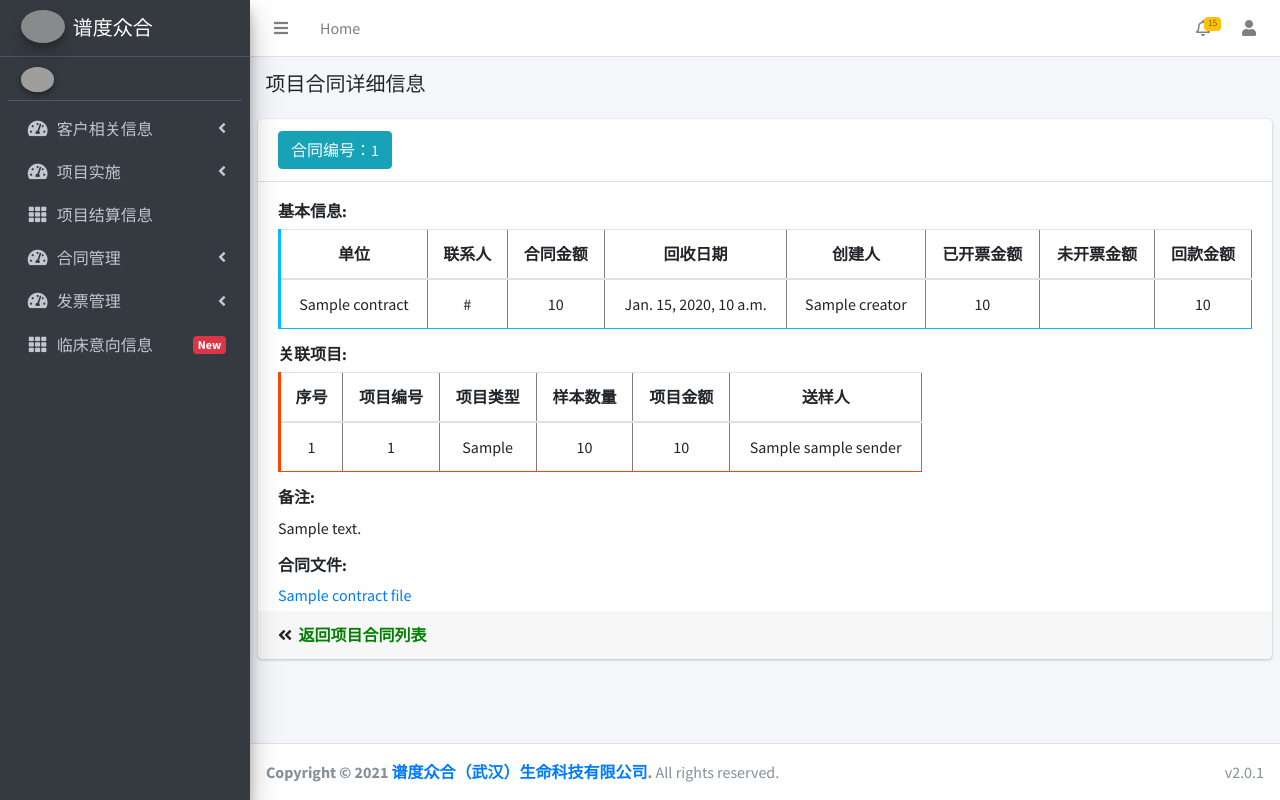
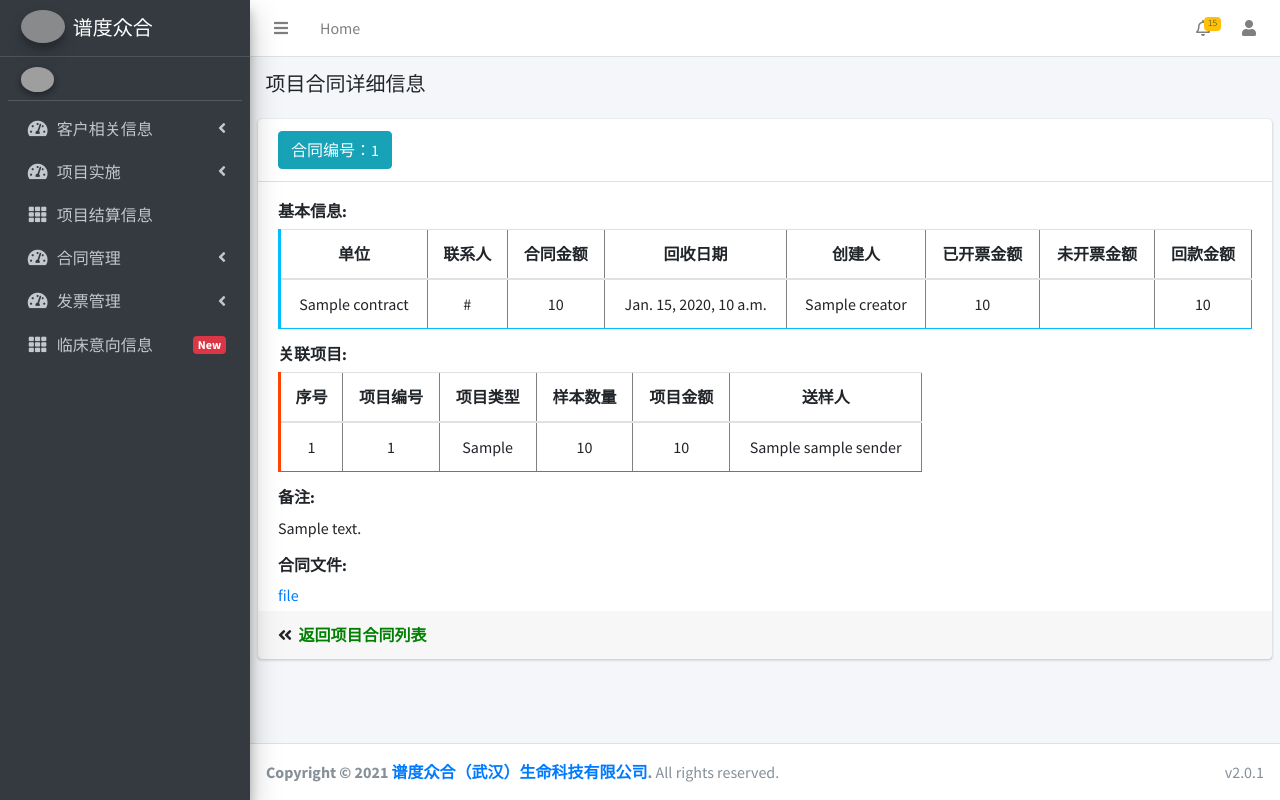
Before and after one commit to sun-gh/Django-LIMS_V210811, a Django app: template contract_manage/templates/contract_manage/project_contract_detail.html in a window 1280 px wide. Run offline with Django 3.2, Linux system fonts and the light colour scheme; the template is opened without the code that fills it: most values are stand-ins (such as "Sample title", 1, 10 or a date in 2020); some libraries are stand-ins or nearby versions; grey boxes are pictures that could not be loaded.

Commit message:
change contract filefield upload

```diff
--- a/contract_manage/models.py
+++ b/contract_manage/models.py
@@ -18,7 +18,8 @@ class ProjectContract(models.Model):
     linkman = models.CharField(max_length=32, verbose_name="联系人")
     contract_sum = models.PositiveIntegerField(verbose_name="合同金额")
     contract_type = models.SmallIntegerField(choices=contract_type_choice, verbose_name="合同类型", default=0)
-    contract_file = models.FileField(verbose_name="合同附件", max_length=128, null=True, blank=True)
+    contract_file = models.FileField(upload_to='contract_files/', verbose_name="合同附件", max_length=128, null=True,
+                                     blank=True)
     callback_date = models.DateField(verbose_name="合同回收日期", blank=True, null=True)
     creator = models.CharField(max_length=32, verbose_name="创建人", default="销售")
     makeout_invoice_sum = models.PositiveIntegerField(verbose_name="已开票金额", default=0)
--- a/contract_manage/templates/contract_manage/advancepay_contract_detail.html
+++ b/contract_manage/templates/contract_manage/advancepay_contract_detail.html
@@ -99,7 +99,7 @@
                 <h6><b>合同文件:</b></h6>
                 <div>
                   {% if contract.contract_file %}
-                    <div><a href="/media/{{ contract.contract_file.name }}">{{ contract.contract_file.name }}</a></div>
+                    <div><a href="{{ contract.contract_file.url }}">{{ contract.contract_file.name|slice:"15:" }}</a></div>
                   {% endif %}
                 </div>
               </div><!--/.col-->
--- a/contract_manage/templates/contract_manage/project_contract_detail.html
+++ b/contract_manage/templates/contract_manage/project_contract_detail.html
@@ -104,7 +104,7 @@
                 <h6><b>合同文件:</b></h6>
                 <div>
                   {% if contract.contract_file %}
-                    <div><a href="/media/{{ contract.contract_file.name }}">{{ contract.contract_file.name }}</a></div>
+                    <div><a href="{{ contract.contract_file.url }}">{{ contract.contract_file.name|slice:"15:" }}</a></div>
                   {% endif %}
                 </div>
               </div><!--/.col-->
--- a/contract_manage/views.py
+++ b/contract_manage/views.py
@@ -64,11 +64,10 @@ def project_contract_table(request):
 
             else:
                 project_order = "-"
-
             # 定义文件显示
             file = contract.contract_file
             if file:
-                file_display = file.name
+                file_display = file.name[15:]
             else:
                 file_display = ""
             # 要将date对象转化为字符串，才能进行json转换
@@ -284,7 +283,7 @@ def advancepay_contract_table(request):
             # 定义文件显示
             file = contract.contract_file
             if file:
-                file_display = file.name
+                file_display = file.name[15:]
             else:
                 file_display = ""
             # 要将date对象转化为字符串，才能进行json转换
```
